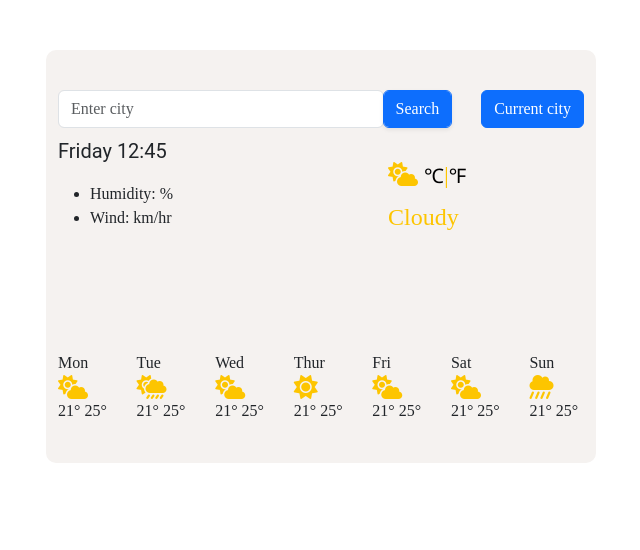
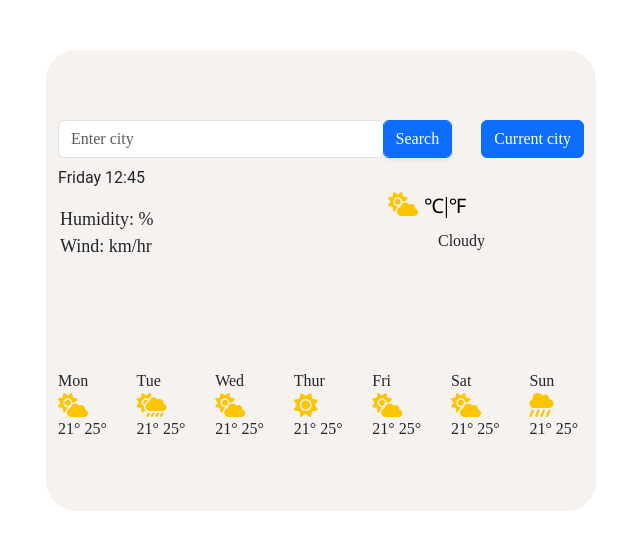
Before and after one commit to Sheila-Rugut/weather-app, a plain HTML site: page index.html in a window 1280 px wide. Shown: the whole page, without its empty margins (319-959 px from the left). Drawn offline with nearby package versions, Linux system fonts and the light colour scheme; no server answers.

Commit message:
Increase container padding

```diff
--- a/src/styles.css
+++ b/src/styles.css
@@ -1,10 +1,19 @@
 .container {
   background-color: #f5f2f0;
   margin-top: 50px;
-  border-radius: 10px;
-  padding: 40px;
+  border-radius: 30px;
+  padding: 70px;
   font-family: poppins;
+
+   /* background-image: url("https://media.istockphoto.com/id/1328689113/photo/summer-blue-sky-and-white-cloud-white-background-beautiful-clear-cloudy-in-sunlight-calm.jpg?b=1&s=170667a&w=0&k=20&c=zll8NetKpkVebLipZi-jmAAz56gMvPlRNtnHNVuip_k=");
+  background-repeat: no-repeat, repeat; */
+
 }
+/* .text-center{
+  background-image: url("https://media.istockphoto.com/id/1328689113/photo/summer-blue-sky-and-white-cloud-white-background-beautiful-clear-cloudy-in-sunlight-calm.jpg?b=1&s=170667a&w=0&k=20&c=zll8NetKpkVebLipZi-jmAAz56gMvPlRNtnHNVuip_k=");
+  background-repeat: no-repeat, repeat;
+} */
+
 /* .details {
    font-size: 10px;
    font-weight: 200;
@@ -18,7 +27,6 @@
 }
 .current-weather-icon {
   display: block;
-  color: #fdc500;
   font-size: 24px;
   padding-left: 330px;
   top: -100px;
@@ -35,6 +43,20 @@
   color: black;
 }
 #current-date {
-  font-size: 20px;
+  font-size: 16px;
   font-family: roboto;
 }
+.temperature{
+  color: black;
+
+}
+ul li {
+  list-style: none;
+margin-left: -30px;
+font-size: 18px;
+
+}
+#description{
+  font-size: 16px;
+  padding-left: 50px;
+}
```
